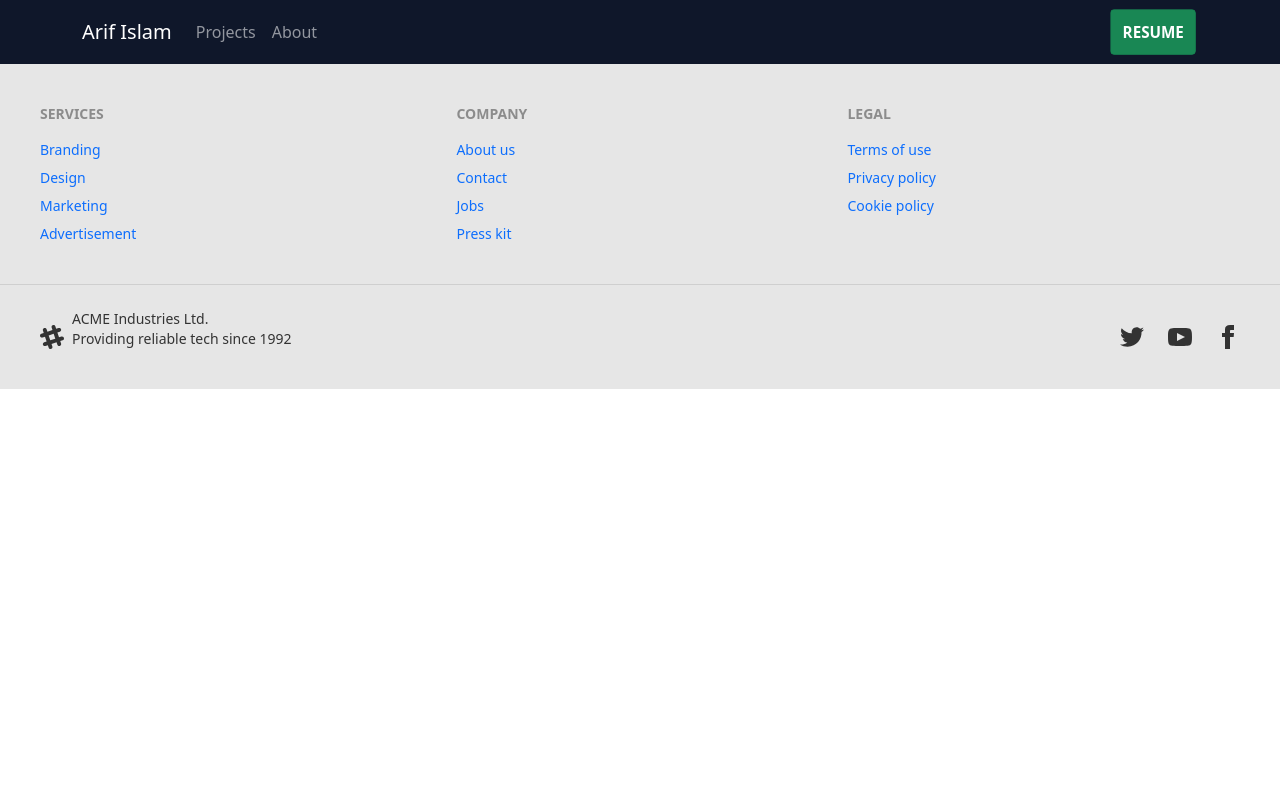
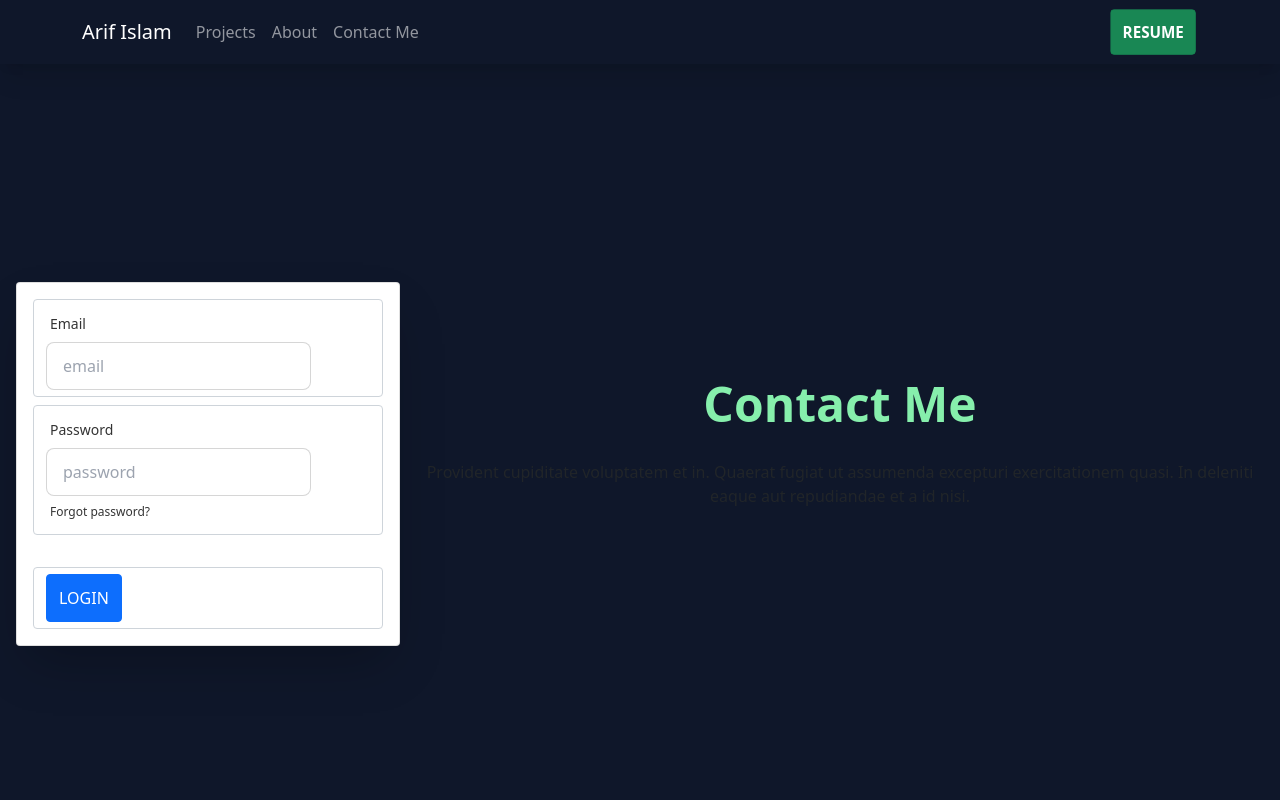
Before and after one commit to Arif6474/Arif-Islam, a React (Create React App) app: page /contact in a window 1280 px wide. Shown: the top 800 px of the page. Built offline with nearby package versions, Linux system fonts and the light colour scheme.

Commit message:
added skill and contact me

```diff
--- a/src/App.js
+++ b/src/App.js
@@ -2,10 +2,12 @@
 import { Route, Routes } from 'react-router-dom';
 import './App.css';
 import About from './Pages/Home/About';
+import Contact from './Pages/Home/Contact';
 import Home from './Pages/Home/Home';
 import Projects from './Pages/Home/Projects';
 import Footer from './Pages/Shared/Footer';
 import Header from './Pages/Shared/Header';
+
 
 function App() {
   return (
@@ -15,7 +17,7 @@ function App() {
       <Route path="/" element={<Home></Home>}></Route>
       <Route path="/about" element={<About></About>}></Route>
       <Route path="/projects" element={<Projects></Projects>}></Route>
-      <Route path="/" element={<Home></Home>}></Route>
+      <Route path="/contact" element={<Contact></Contact>}></Route>
       <Route path="/" element={<Home></Home>}></Route>
       <Route path="/" element={<Home></Home>}></Route>
 
--- a/src/Pages/Home/About.js
+++ b/src/Pages/Home/About.js
@@ -1,9 +1,19 @@
 import React from 'react';
-
+import coder from '../../images/coder.webp'
 const About = () => {
     return (
-        <div>
-            <h1> This is a about</h1>
+        <div  >
+
+            <div class="hero min-h-screen shadow-xl">
+  <div class="hero-content flex-col lg:flex-row">
+    <img src={coder} class="max-w-sm lg:ml-32 rounded-lg shadow-2xl" alt="" />
+    <div class="lg:mx-28">
+      <h1 class="text-5xl font-bold text-green-300">About Me</h1>
+      <p  class="lg:pt-6 text-white">I'm a Junior Frontend Developer. I'm constantly learning programming language for improving my skill. I want to be a full stack web developer. I have already done some projects. I want to learn new things more and more.</p>
+
+    </div>
+  </div>
+</div>
         </div>
     );
 };
--- /dev/null
+++ b/src/Pages/Home/Contact.js
@@ -0,0 +1,41 @@
+import React from 'react';
+
+const Contact = () => {
+    return (
+        <div>
+            <div class="hero min-h-screen">
+  <div class="hero-content flex-col lg:flex-row-reverse">
+    <div class="text-center lg:text-left">
+      <h1  class="text-5xl font-bold text-green-300">Contact Me</h1>
+      <p class="py-6">Provident cupiditate voluptatem et in. Quaerat fugiat ut assumenda excepturi exercitationem quasi. In deleniti eaque aut repudiandae et a id nisi.</p>
+    </div>
+    <div class="card flex-shrink-0 w-full max-w-sm shadow-2xl bg-base-100">
+      <div class="card-body">
+        <div class="form-control">
+          <label class="label">
+            <span class="label-text">Email</span>
+          </label>
+          <input type="text" placeholder="email" class="input input-bordered" />
+        </div>
+        <div class="form-control">
+          <label class="label">
+            <span class="label-text">Password</span>
+          </label>
+          <input type="text" placeholder="password" class="input input-bordered" />
+          <label class="label">
+            <a href="#" class="label-text-alt link link-hover">Forgot password?</a>
+          </label>
+        </div>
+        <div class="form-control mt-6">
+          <button class="btn btn-primary">Login</button>
+        </div>
+      </div>
+    </div>
+  </div>
+</div>
+
+        </div>
+    );
+};
+
+export default Contact;
--- a/src/Pages/Home/Home.js
+++ b/src/Pages/Home/Home.js
@@ -1,14 +1,18 @@
 import React from 'react';
 import About from './About';
+import Contact from './Contact';
 import Personal from './Personal';
 import Projects from './Projects';
+import Skill from './Skill';
 
 const Home = () => {
     return (
         <div>
             <Personal></Personal>
+           <About></About>
+           <Skill></Skill>
             <Projects></Projects>
-           <About></About>
+            <Contact></Contact>
         </div>
     );
 };
--- a/src/Pages/Home/Personal.js
+++ b/src/Pages/Home/Personal.js
@@ -9,7 +9,7 @@ const Personal = () => {
         <p class="text-xl text-green-400 font-bold">Hello,</p>
       <h1 class="text-5xl text-white font-bold">I'm Arif Islam</h1>
        <p class="text-xl text-amber-500 font-bold" >Junior Front-end Developer</p>
-      <button class="btn btn-outline btn-success text-white text-xl font-bold">Hire me</button>
+      <button class="btn btn-outline btn-info text-white text-xl font-bold">Hire me</button>
     </div>
   </div>
 </div>
--- a/src/Pages/Home/Project.js
+++ b/src/Pages/Home/Project.js
@@ -1,18 +1,18 @@
 import React from 'react';
 
+
 const Project = ({project}) => {
-    const {name , title , features, picture , technology } = project;
+    const {features, technology, name , title , picture } = project;
+
     return (
-        <div class="card w-96  shadow-xl">
-             <h2 class="card-title">{title}</h2>
+        <div class="card w-96 mx-auto shadow-xl">
+             <h2 class="text-3xl text-center my-2 text-green-600">{title}</h2>
   <figure><img src={picture} alt="Shoes" /></figure>
   <div class="card-body">
-   <h2> {name}</h2>
-    <p>Features: {features}</p>
-    <p>Technology: {technology}</p>
-    <div class="card-actions justify-end">
-      <button class="btn btn-primary">See Details</button>
-    </div>
+   <h2 class="text-xl"> {name}</h2>
+   <p>Features: {features}</p>
+   <p>Technology: {technology}</p>
+
   </div>
 </div>
     );
--- a/src/Pages/Home/Projects.js
+++ b/src/Pages/Home/Projects.js
@@ -5,8 +5,9 @@ import Project from './Project';
 
 const Projects = () => {
     const [projects] = useProjects([]);
-    return ( <div>
-        <div className="grid grid-cols-3 gap-4">
+    return ( <div className="my-8 shadow-xl">
+        <h1 className="text-4xl  font-bold text-center my-4 text-green-300"> My Projects </h1>
+        <div className="grid lg:grid-cols-3 md:grid-cols-1 gap-4">
          {
              projects.map((project) => <Project key={project._id} project={project}></Project>)
          }
--- /dev/null
+++ b/src/Pages/Home/Skill.js
@@ -0,0 +1,40 @@
+import React from 'react';
+
+const Skill = () => {
+    return (<div className="py-8 shadow-xl">
+         <h1 className="text-4xl  font-bold text-center my-4 text-green-300">My Skill </h1>
+        <div className="grid lg:grid-cols-2 md:grid-cols-1 gap-4">
+        <div className="mx-auto">
+            <label className=" text-white font-bold ">HTML</label>
+            <progress class="progress progress-error  w-80" value="90" max="100"></progress>
+            <label className=" text-white font-bold ">CSS</label>
+            <progress class="progress progress-error w-80" value="80" max="100"></progress>
+            <label className=" text-white font-bold ">JavaScript</label>
+            <progress class="progress progress-error  w-80" value="70" max="100"></progress>
+            <label className=" text-white font-bold ">ES6</label>
+            <progress class="progress progress-error  w-80" value="80" max="100"></progress>
+            <label className=" text-white font-bold ">Bootstrap</label>
+            <progress class="progress progress-error w-80" value="90" max="100"></progress>
+            <label className=" text-white font-bold ">Tailwind</label>
+            <progress class="progress progress-error  w-80" value="80" max="100"></progress>
+        </div>
+        <div className="mx-auto">
+            <label className=" text-white font-bold ">React</label>
+            <progress class="progress progress-error  w-80" value="75" max="100"></progress>
+            <label className=" text-white font-bold ">React hooks</label>
+            <progress class="progress progress-error  w-80" value="85" max="100"></progress>
+            <label className=" text-white font-bold ">Firebase</label>
+            <progress class="progress progress-error w-80" value="80" max="100"></progress>
+            <label className=" text-white font-bold ">Node.js</label>
+            <progress class="progress progress-error  w-80" value="65" max="100"></progress>
+            <label className=" text-white font-bold ">Express.js</label>
+            <progress class="progress progress-error w-80" value="70" max="100"></progress>
+            <label className=" text-white font-bold ">MongoDB</label>
+            <progress class="progress progress-error  w-80" value="75" max="100"></progress>
+        </div>
+        </div>
+        </div>
+    );
+};
+
+export default Skill;
--- a/src/Pages/Shared/Footer.js
+++ b/src/Pages/Shared/Footer.js
@@ -3,32 +3,11 @@ import React from 'react';
 const Footer = () => {
     return (
         <div>
-            <footer class="footer p-10 bg-base-200 text-base-content">
-  <div>
-    <span class="footer-title">Services</span>
-    <a class="link link-hover">Branding</a>
-    <a class="link link-hover">Design</a>
-    <a class="link link-hover">Marketing</a>
-    <a class="link link-hover">Advertisement</a>
-  </div>
-  <div>
-    <span class="footer-title">Company</span>
-    <a class="link link-hover">About us</a>
-    <a class="link link-hover">Contact</a>
-    <a class="link link-hover">Jobs</a>
-    <a class="link link-hover">Press kit</a>
-  </div>
-  <div>
-    <span class="footer-title">Legal</span>
-    <a class="link link-hover">Terms of use</a>
-    <a class="link link-hover">Privacy policy</a>
-    <a class="link link-hover">Cookie policy</a>
-  </div>
-</footer>
+
 <footer class="footer px-10 py-4 border-t bg-base-200 text-base-content border-base-300">
   <div class="items-center grid-flow-col">
     <svg width="24" height="24" viewBox="0 0 24 24" xmlns="http://www.w3.org/2000/svg" fill-rule="evenodd" clip-rule="evenodd" class="fill-current"><path d="M22.672 15.226l-2.432.811.841 2.515c.33 1.019-.209 2.127-1.23 2.456-1.15.325-2.148-.321-2.463-1.226l-.84-2.518-5.013 1.677.84 2.517c.391 1.203-.434 2.542-1.831 2.542-.88 0-1.601-.564-1.86-1.314l-.842-2.516-2.431.809c-1.135.328-2.145-.317-2.463-1.229-.329-1.018.211-2.127 1.231-2.456l2.432-.809-1.621-4.823-2.432.808c-1.355.384-2.558-.59-2.558-1.839 0-.817.509-1.582 1.327-1.846l2.433-.809-.842-2.515c-.33-1.02.211-2.129 1.232-2.458 1.02-.329 2.13.209 2.461 1.229l.842 2.515 5.011-1.677-.839-2.517c-.403-1.238.484-2.553 1.843-2.553.819 0 1.585.509 1.85 1.326l.841 2.517 2.431-.81c1.02-.33 2.131.211 2.461 1.229.332 1.018-.21 2.126-1.23 2.456l-2.433.809 1.622 4.823 2.433-.809c1.242-.401 2.557.484 2.557 1.838 0 .819-.51 1.583-1.328 1.847m-8.992-6.428l-5.01 1.675 1.619 4.828 5.011-1.674-1.62-4.829z"></path></svg>
-    <p>ACME Industries Ltd. <br/>Providing reliable tech since 1992</p>
+    <p>ARIF ISLAM <br/>Providing reliable tech since 2021</p>
   </div>
   <div class="md:place-self-center md:justify-self-end">
     <div class="grid grid-flow-col gap-4">
--- a/src/Pages/Shared/Header.js
+++ b/src/Pages/Shared/Header.js
@@ -12,6 +12,7 @@ const Header = () => {
     <Nav className="me-auto">
            <Nav.Link as={Link} to="projects">Projects</Nav.Link>
            <Nav.Link as={Link} to="about">About</Nav.Link>
+           <Nav.Link as={Link} to="contact">Contact Me</Nav.Link>
     </Nav>
     <Nav>
       <Button className="btn btn-outline btn-success"><a className="text-white font-bold text-decoration-none"href="https://drive.google.com/file/d/1SB9JUxvGnpWgdAqmJXzegAxN3O8sTCzU/view?fbclid=IwAR38fG9WxM6g_qkRcVFlBj8NiJ3FAfKOUnXWq416nsibjsUbZDqiYlsvaXY">Resume</a></Button>
--- /dev/null
+++ b/src/hooks/useProject.js
@@ -0,0 +1,15 @@
+import { useEffect, useState } from "react"
+
+const useProject = projectId => {
+    const [project , setProject] =useState({})
+
+    useEffect(() =>{
+
+     fetch(`http://localhost:3000/project/${projectId}`)
+     .then(res => res.json())
+    .then(data => setProject(data))
+    },[projectId])
+
+    return [project]
+}
+export default useProject;
```
Also changed, not shown: src/images/coder.webp (added).
